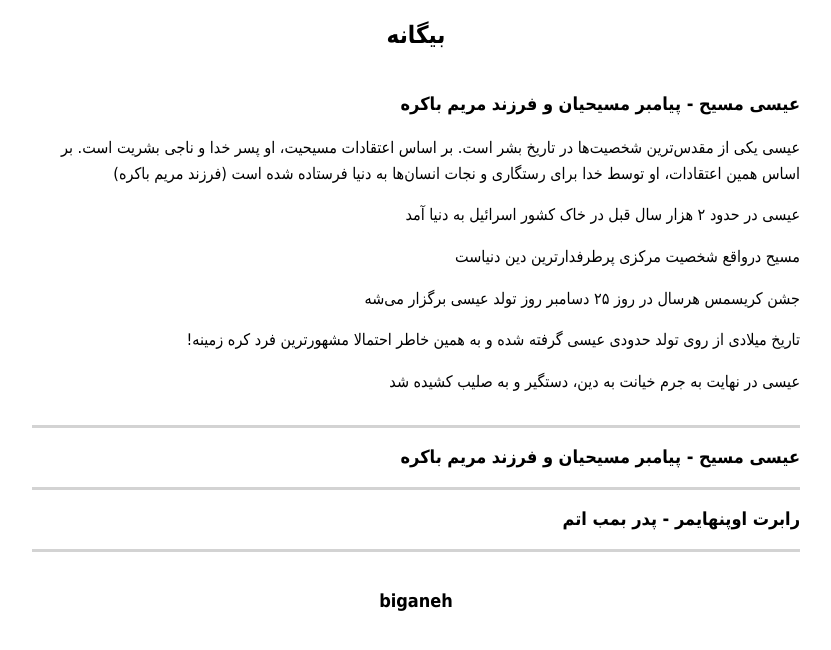
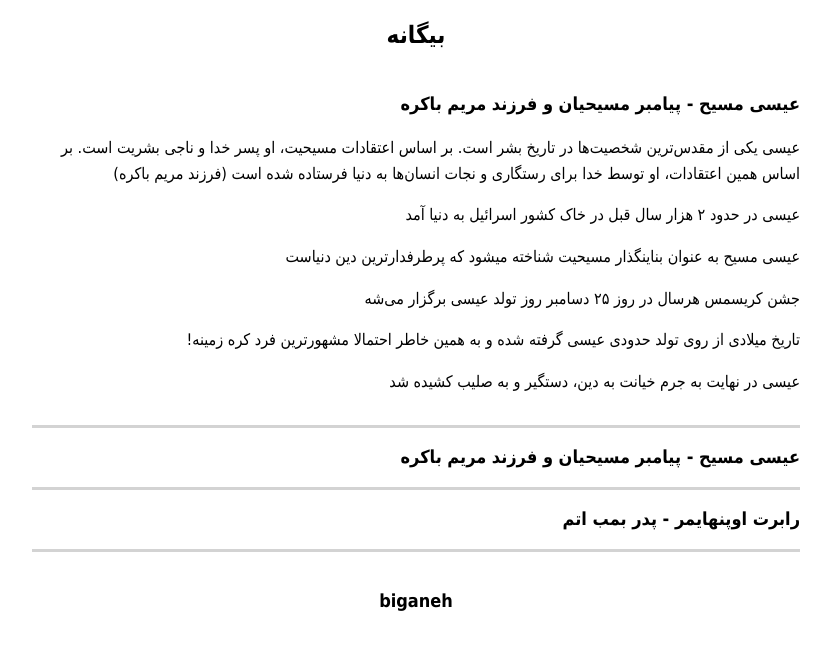
Before and after one commit to darkblog/darkblog.github.io, a Jekyll site: the page built from _posts/2023-8-7-2.md, in a window 1280 px wide. Shown: the top 650 px of the page, without its empty margins (319-1150 px from the left). Built offline with Jekyll 4.4.1, drawn with Linux system fonts in a browser that asks for light colours.

Commit message:
Update 2023-8-7-2.md

```diff
--- a/_posts/2023-8-7-2.md
+++ b/_posts/2023-8-7-2.md
@@ -7,7 +7,7 @@ title: عیسی مسیح - پیامبر مسیحیان و فرزند مریم ب
 
 عیسی در حدود ۲ هزار سال قبل در خاک کشور اسرائیل به دنیا آمد
 
-مسیح درواقع شخصیت مرکزی پرطرفدارترین دین دنیاست
+عیسی مسیح به عنوان بناینگذار مسیحیت شناخته میشود که پرطرفدارترین دین دنیاست
 
 جشن کریسمس هرسال در روز ۲۵ دسامبر روز تولد عیسی برگزار می‌شه
 
```
